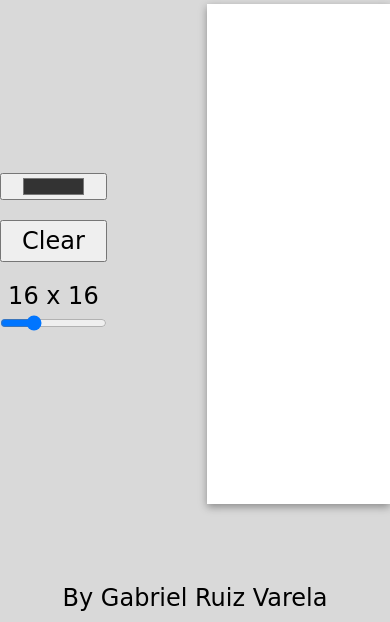
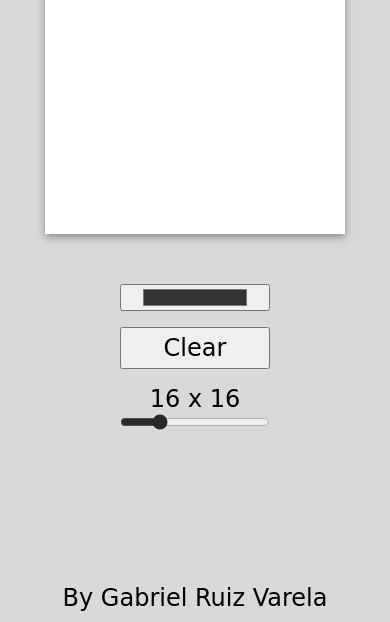
Before and after one commit to GabrielRuizVarela/Etch-a-Sketch, a plain HTML site: page index.html in a window 390 px wide. Shown: the part 222-844 px from the top of the page. Drawn offline with Linux system fonts and the light colour scheme; a web font is replaced by a local one.

Commit message:
Added responsive

```diff
--- a/index.html
+++ b/index.html
@@ -21,7 +21,7 @@
         <div class="settings">
             <input id="colorPicker" type="color" value="#333333">
             <button id="clearButton">Clear</button>
-            <label for="gridSlider"> 16 x 16</label>
+            <label for="gridSlider" class="size.value"> 16 x 16</label>
             <input type="range" min="4" max="100" value="16" step="1" class="slider" id="gridSlider">
 
         </div>
--- a/style.css
+++ b/style.css
@@ -58,13 +58,20 @@ main{
 label{
     margin-bottom: -20px;
 }
+
 button, .slider{
     width: 100%;
     padding: 5px 20px;
 }
+
+.slider{
+    accent-color: rgb(43, 40, 40);
+}
+
 button:hover, .slider:hover, #colorPicker:hover{
     transform: scale(1.05);
 }
+
 #colorPicker{
     width: 100%;
     padding: 0px 20px;
@@ -79,10 +86,10 @@ a{
     text-decoration: none;
 }
 
+.hover{
+    background-color: rgb(38, 130, 130);
+}
 
-.hover{
-    background-color: aqua;
-}
 .footer{
     position: absolute;
     padding: 10px;
@@ -98,3 +105,46 @@ a{
       justify-content: center;
     }
   }
+
+  /* MEDIA QUERIES */
+
+@media (max-width: 1200px) {
+    .main {
+      justify-content: center;
+    }
+  }
+
+  @media (max-width: 850px) {
+    .main {
+      gap: 50px;
+    }
+
+    .settings {
+      width: 150px;
+      gap: 16px;
+    }
+
+    .size-value {
+      margin-bottom: -4px;
+    }
+
+    .grid-container {
+      width: 400px;
+      height: 400px;
+    }
+  }
+
+  @media (max-width: 650px) {
+    .title {
+      font-size: 50px;
+    }
+
+    .main {
+      flex-direction: column-reverse;
+    }
+
+    .grid-container {
+      width: 300px;
+      height: 300px;
+    }
+  }
```
